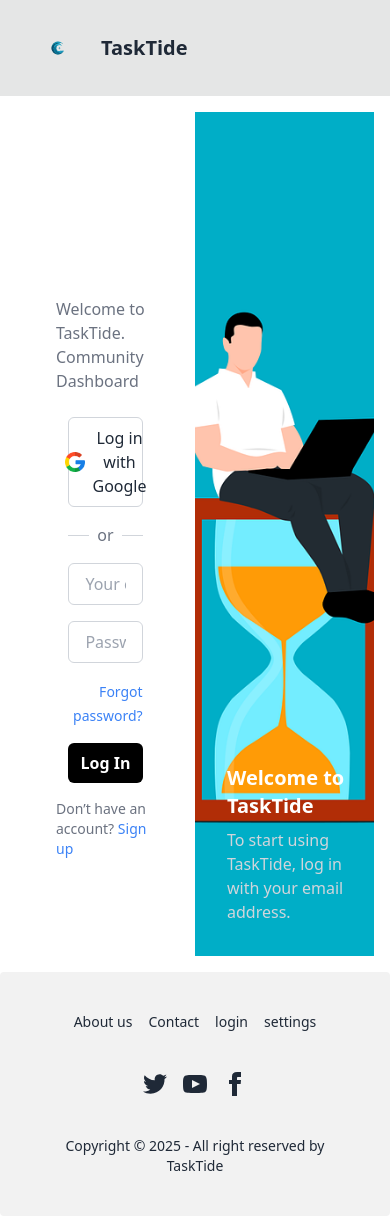
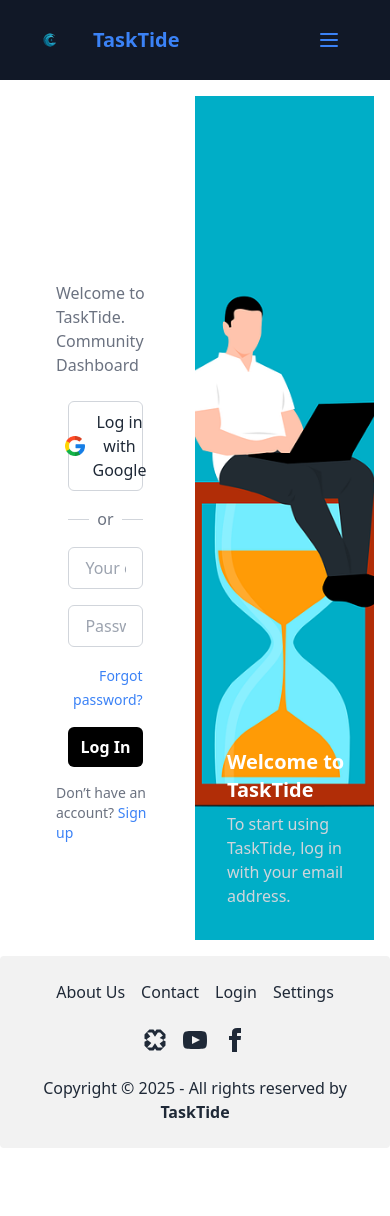
Before and after one commit to EyuReaper/tasktide, a React (Create React App) app: page /login in a window 390 px wide. After the commit the page ends 1148 px from the top, so only its background shows below. Built offline with nearby package versions, Linux system fonts and the light colour scheme; no server answers.

Commit message:
added responsiveness to navbar & footer

```diff
--- a/src/components/Footer.jsx
+++ b/src/components/Footer.jsx
@@ -1,56 +1,89 @@
-import React from "react"
-import { Link } from "react-router-dom"
+import React from "react";
+import { Link } from "react-router-dom";
 
 const Footer = () => {
   return (
+    <footer className="p-6 rounded bg-base-200 text-base-content">
+      <div className="container flex flex-col items-center mx-auto space-y-6">
+        {/* Navigation Links */}
+        <nav className="flex flex-wrap justify-center gap-4">
+          <Link to="/about" className="link link-hover">
+            About Us
+          </Link>
+          <Link to="/contact" className="link link-hover">
+            Contact
+          </Link>
+          <Link to="/login" className="link link-hover">
+            Login
+          </Link>
+          <Link to="/settings" className="link link-hover">
+            Settings
+          </Link>
+        </nav>
 
-        <footer className="p-10 rounded footer footer-center bg-base-200 text-base-content">
-            <nav className="grid grid-flow-col gap-4">
-                <a className="link link-hover" href="About">About us</a>
-                <a className="link link-hover" href="Contact">Contact</a>
-                <a className="link link-hover" href="login">login</a>
-                <a className="link link-hover" href="settings">settings</a>
-            </nav>
-            <nav>
-                <div className="grid grid-flow-col gap-4">
-                    <a>
+        {/* Social Icons */}
+        <nav className="flex justify-center gap-4">
+          <a
+            href="https://x.com"
+            target="_blank"
+            rel="noopener noreferrer"
+            aria-label="X (formerly Twitter)"
+            className="hover:text-blue-600"
+          >
+            <svg
+              xmlns="http://www.w3.org/2000/svg"
+              viewBox="0 0 32 32"
+              width="24"
+              height="24"
+              className="fill-current"
+            >
+              <path d="M23.498 2h-5.502L16 4.628 14.004 2H8.502L2 8.774v5.59L6.5 16 2 18.228v5.59L8.502 30h5.502L16 27.372 17.996 30h5.502L30 23.226v-5.59L25.5 16 30 13.772v-5.59L23.498 2zm-2.625 2 5.625 6.003-4.303 3.26L28.5 16l-6.305 4.737L26.498 26h-6.63l-3.868-5.745L12.13 26H5.502l5.625-6.003-4.303-3.26L3.502 16l6.305-4.737L5.502 6h6.63l3.868 5.745L19.87 6h6.003z" />
+            </svg>
+          </a>
+          <a
+            href="https://youtube.com"
+            target="_blank"
+            rel="noopener noreferrer"
+            aria-label="YouTube"
+            className="hover:text-red-600"
+          >
             <svg
               xmlns="http://www.w3.org/2000/svg"
               width="24"
               height="24"
               viewBox="0 0 24 24"
-                            className="fill-current">
-                            <path
-                                d="M24 4.557c-.883.392-1.832.656-2.828.775 1.017-.609 1.798-1.574 2.165-2.724-.951.564-2.005.974-3.127 1.195-.897-.957-2.178-1.555-3.594-1.555-3.179 0-5.515 2.966-4.797 6.045-4.091-.205-7.719-2.165-10.148-5.144-1.29 2.213-.669 5.108 1.523 6.574-.806-.026-1.566-.247-2.229-.616-.054 2.281 1.581 4.415 3.949 4.89-.693.188-1.452.232-2.224.084.626 1.956 2.444 3.379 4.6 3.419-2.07 1.623-4.678 2.348-7.29 2.04 2.179 1.397 4.768 2.212 7.548 2.212 9.142 0 14.307-7.721 13.995-14.646.962-.695 1.797-1.562 2.457-2.549z"></path>
+              className="fill-current"
+            >
+              <path d="M19.615 3.184c-3.604-.246-11.631-.245-15.23 0-3.897.266-4.356 2.62-4.385 8.816.029 6.185.484 8.549 4.385 8.816 3.6.245 11.626.246 15.23 0 3.897-.266 4.356-2.62 4.385-8.816-.029-6.185-.484-8.549-4.385-8.816zm-10.615 12.816v-8l8 3.993-8 4.007z"></path>
             </svg>
           </a>
-                    <a>
+          <a
+            href="https://facebook.com"
+            target="_blank"
+            rel="noopener noreferrer"
+            aria-label="Facebook"
+            className="hover:text-blue-800"
+          >
             <svg
               xmlns="http://www.w3.org/2000/svg"
               width="24"
               height="24"
               viewBox="0 0 24 24"
-                            className="fill-current">
-                            <path
-                                d="M19.615 3.184c-3.604-.246-11.631-.245-15.23 0-3.897.266-4.356 2.62-4.385 8.816.029 6.185.484 8.549 4.385 8.816 3.6.245 11.626.246 15.23 0 3.897-.266 4.356-2.62 4.385-8.816-.029-6.185-.484-8.549-4.385-8.816zm-10.615 12.816v-8l8 3.993-8 4.007z"></path>
+              className="fill-current"
+            >
+              <path d="M9 8h-3v4h3v12h5v-12h3.642l.358-4h-4v-1.667c0-.955.192-1.333 1.115-1.333h2.885v-5h-3.808c-3.596 0-5.192 1.583-5.192 4.615v3.385z"></path>
             </svg>
           </a>
-                    <a>
-                        <svg
-                            xmlns="http://www.w3.org/2000/svg"
-                            width="24"
-                            height="24"
-                            viewBox="0 0 24 24"
-                            className="fill-current">
-                            <path
-                                d="M9 8h-3v4h3v12h5v-12h3.642l.358-4h-4v-1.667c0-.955.192-1.333 1.115-1.333h2.885v-5h-3.808c-3.596 0-5.192 1.583-5.192 4.615v3.385z"></path>
-                        </svg>
-                    </a>
+        </nav>
+
+        {/* Copyright Section */}
+        <aside className="text-center">
+          <p>
+            Copyright © {new Date().getFullYear()} - All rights reserved by{" "}
+            <span className="font-bold">TaskTide</span>
+          </p>
+        </aside>
       </div>
-            </nav>
-            <aside>
-                <p>Copyright © {new Date().getFullYear()} - All right reserved by TaskTide</p>
-            </aside>
     </footer>
   );
 };
--- a/src/components/Navbar.jsx
+++ b/src/components/Navbar.jsx
@@ -1,37 +1,131 @@
-import React from "react";
+import React, { useState } from "react";
 import { Link } from "react-router-dom";
 
 const Navbar = () => {
+  const [isMenuOpen, setIsMenuOpen] = useState(false);
+
   return (
-          < div className="navbar bg-base-300">
+    <nav className="text-blue-500 bg-gray-900 shadow-md">
       <div className="container flex items-center justify-between px-8 py-4 mx-auto">
         {/* Logo Section */}
-    <div className="flex items-center flex-1 space-x-2">
-      <img className="rounded-full w-9 h-9" alt="logo" src="/images/tasktide_logo.png" />
-      <h1 className="text-xl font-bold btn btn-ghost" >TaskTide</h1>
+        <div className="flex items-center space-x-2">
+          <img
+            className="rounded-full w-9 h-9"
+            alt="logo"
+            src="/images/tasktide_logo.png"
+          />
+          <h1 className="text-xl font-bold btn btn-ghost">TaskTide</h1>
         </div>
 
-    {/* Menu Section */}
-    <div className="flex-none hidden lg:block">
+        {/* Desktop Menu */}
+        <div className="hidden lg:flex">
           <ul className="space-x-3 menu menu-horizontal">
             <li>
-          <Link to="/" className="text-white hover:bg-blue-600">Home</Link>
+              <Link to="/" className="text-white hover:bg-blue-600">
+                Home
+              </Link>
             </li>
             <li>
-          <Link to="/about" className="text-white hover:bg-blue-600">About</Link>
+              <Link to="/about" className="text-white hover:bg-blue-600">
+                About
+              </Link>
             </li>
             <li>
-          <Link to="/login" className="text-white hover:bg-blue-600">Sign In</Link>
+              <Link to="/login" className="text-white hover:bg-blue-600">
+                Sign In
+              </Link>
             </li>
             <li>
-          <Link to="/signup" className="text-white hover:bg-blue-600">Sign up</Link>
+              <Link to="/signup" className="text-white hover:bg-blue-600">
+                Sign Up
+              </Link>
             </li>
           </ul>
         </div>
-  </div>
+
+        {/* Mobile Menu Button */}
+        <button
+          className="btn btn-ghost lg:hidden"
+          onClick={() => setIsMenuOpen(!isMenuOpen)}
+        >
+          {isMenuOpen ? (
+            <svg
+              xmlns="http://www.w3.org/2000/svg"
+              className="w-6 h-6"
+              fill="none"
+              viewBox="0 0 24 24"
+              stroke="currentColor"
+            >
+              <path
+                strokeLinecap="round"
+                strokeLinejoin="round"
+                strokeWidth="2"
+                d="M6 18L18 6M6 6l12 12"
+              />
+            </svg>
+          ) : (
+            <svg
+              xmlns="http://www.w3.org/2000/svg"
+              className="w-6 h-6"
+              fill="none"
+              viewBox="0 0 24 24"
+              stroke="currentColor"
+            >
+              <path
+                strokeLinecap="round"
+                strokeLinejoin="round"
+                strokeWidth="2"
+                d="M4 6h16M4 12h16M4 18h16"
+              />
+            </svg>
+          )}
+        </button>
       </div>
 
-
+      {/* Mobile Menu */}
+      {isMenuOpen && (
+        <div className="lg:hidden bg-base-200">
+          <ul className="p-2 space-y-2 menu">
+            <li>
+              <Link
+                to="/"
+                className="text-white hover:bg-blue-600"
+                onClick={() => setIsMenuOpen(false)}
+              >
+                Home
+              </Link>
+            </li>
+            <li>
+              <Link
+                to="/about"
+                className="text-white hover:bg-blue-600"
+                onClick={() => setIsMenuOpen(false)}
+              >
+                About
+              </Link>
+            </li>
+            <li>
+              <Link
+                to="/login"
+                className="text-white hover:bg-blue-600"
+                onClick={() => setIsMenuOpen(false)}
+              >
+                Sign In
+              </Link>
+            </li>
+            <li>
+              <Link
+                to="/signup"
+                className="text-white hover:bg-blue-600"
+                onClick={() => setIsMenuOpen(false)}
+              >
+                Sign Up
+              </Link>
+            </li>
+          </ul>
+        </div>
+      )}
+    </nav>
   );
 };
 
```
Lines whose indentation alone changed are shown as unchanged.
